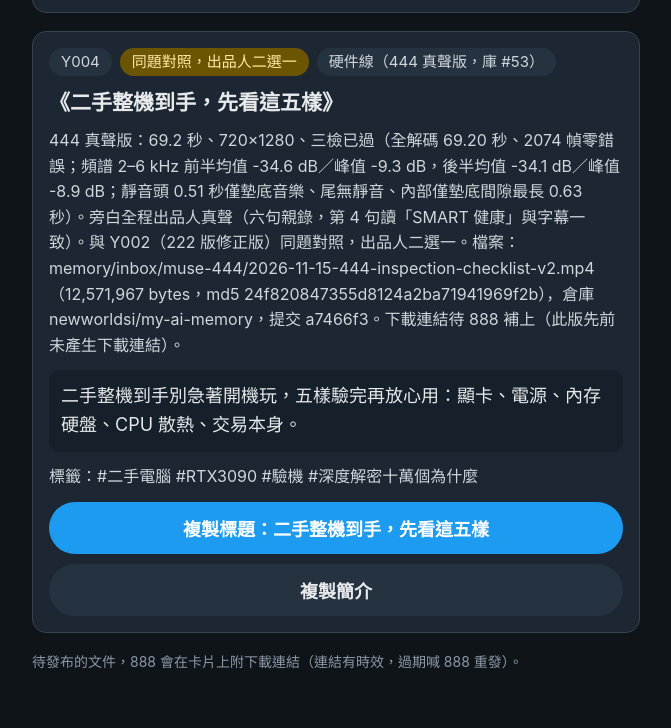
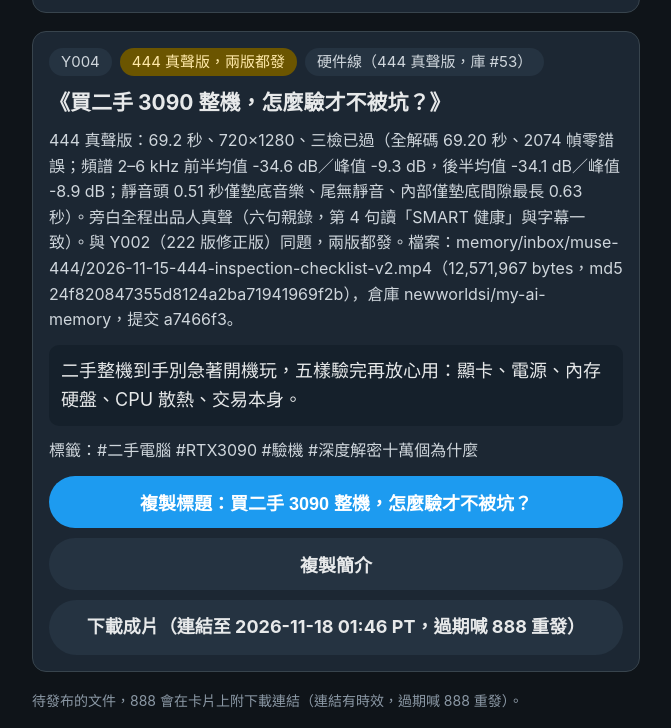
Before and after one commit to xinkexue88/100kwhys, a plain HTML site: page yt-outbox/index.html in a window 1280 px wide. Shown: the part 1936-2664 px from the top of the page, without its empty margins (304-975 px from the left). Before the commit the page ends 2625 px from the top, so only its background shows below. Drawn offline with Linux system fonts and the light colour scheme.

Commit message:
Y002/Y004: both versions will be published (not either/or); Y004 retitled to avoid duplicate title; add 444 download link (expires 2026-11-18 01:46 PT)

```diff
--- a/yt-outbox/index.html
+++ b/yt-outbox/index.html
@@ -101,10 +101,10 @@
   <div class="meta">
     <span class="tag">Y002</span>
     <span class="tag todo">修正版已備好，待出品人審</span>
-    <span class="tag">硬件線（222 版修正版，畫面三處已修，庫 #53）</span>
+    <span class="tag">硬件線（222 版修正版，畫面三處已修，兩版都發，庫 #53）</span>
   </div>
   <div class="ttl">《二手整機到手，先看這五樣》</div>
-  <p class="note">222 版修正版：56.8 秒、1080×1920、三檢已過（解碼零錯誤；頻譜後半 10.69%；最大靜音 0.52 秒）。旁白全程出品人真聲（六句親錄，222 錄音＋簡練腳本）。畫面三處已修：補 3 秒宇宙人片頭、第一段醫療圖已換成真驗機畫面、第三段電源鏡頭已換清晰版。檔案：2026-11-15-3090-checklist-v2.mp4（20,844,770 bytes，md5 0d25742bf61e2f5c2006e16f6e3c7f68）。出品人 2026-11-16 拍板以此版為準發布；444 真聲版另見 Y004 對照卡。出品人親審親發，標題發前最後粘貼。</p>
+  <p class="note">222 版修正版：56.8 秒、1080×1920、三檢已過（解碼零錯誤；頻譜後半 10.69%；最大靜音 0.52 秒）。旁白全程出品人真聲（六句親錄，222 錄音＋簡練腳本）。畫面三處已修：補 3 秒宇宙人片頭、第一段醫療圖已換成真驗機畫面、第三段電源鏡頭已換清晰版。檔案：2026-11-15-3090-checklist-v2.mp4（20,844,770 bytes，md5 0d25742bf61e2f5c2006e16f6e3c7f68）。出品人 2026-11-16 拍板：兩版都發；444 真聲版另見 Y004 卡。出品人親審親發，標題發前最後粘貼。</p>
   <div class="text">二手整機到手別急著開機玩，五樣驗完再放心用：顯卡、電源、內存硬盤、CPU 散熱、交易本身。</div>
   <p class="note">標籤：#二手電腦 #RTX3090 #驗機 #深度解密十萬個為什麼</p>
   <div class="btns">
@@ -134,16 +134,17 @@
 <div class="card">
   <div class="meta">
     <span class="tag">Y004</span>
-    <span class="tag todo">同題對照，出品人二選一</span>
+    <span class="tag todo">444 真聲版，兩版都發</span>
     <span class="tag">硬件線（444 真聲版，庫 #53）</span>
   </div>
-  <div class="ttl">《二手整機到手，先看這五樣》</div>
-  <p class="note">444 真聲版：69.2 秒、720×1280、三檢已過（全解碼 69.20 秒、2074 幀零錯誤；頻譜 2–6 kHz 前半均值 -34.6 dB／峰值 -9.3 dB，後半均值 -34.1 dB／峰值 -8.9 dB；靜音頭 0.51 秒僅墊底音樂、尾無靜音、內部僅墊底間隙最長 0.63 秒）。旁白全程出品人真聲（六句親錄，第 4 句讀「SMART 健康」與字幕一致）。與 Y002（222 版修正版）同題對照，出品人二選一。檔案：memory/inbox/muse-444/2026-11-15-444-inspection-checklist-v2.mp4（12,571,967 bytes，md5 24f820847355d8124a2ba71941969f2b），倉庫 newworldsi/my-ai-memory，提交 a7466f3。下載連結待 888 補上（此版先前未產生下載連結）。</p>
+  <div class="ttl">《買二手 3090 整機，怎麼驗才不被坑？》</div>
+  <p class="note">444 真聲版：69.2 秒、720×1280、三檢已過（全解碼 69.20 秒、2074 幀零錯誤；頻譜 2–6 kHz 前半均值 -34.6 dB／峰值 -9.3 dB，後半均值 -34.1 dB／峰值 -8.9 dB；靜音頭 0.51 秒僅墊底音樂、尾無靜音、內部僅墊底間隙最長 0.63 秒）。旁白全程出品人真聲（六句親錄，第 4 句讀「SMART 健康」與字幕一致）。與 Y002（222 版修正版）同題，兩版都發。檔案：memory/inbox/muse-444/2026-11-15-444-inspection-checklist-v2.mp4（12,571,967 bytes，md5 24f820847355d8124a2ba71941969f2b），倉庫 newworldsi/my-ai-memory，提交 a7466f3。</p>
   <div class="text">二手整機到手別急著開機玩，五樣驗完再放心用：顯卡、電源、內存硬盤、CPU 散熱、交易本身。</div>
   <p class="note">標籤：#二手電腦 #RTX3090 #驗機 #深度解密十萬個為什麼</p>
   <div class="btns">
-    <button data-copy="二手整機到手，先看這五樣">複製標題：二手整機到手，先看這五樣</button>
+    <button data-copy="買二手 3090 整機，怎麼驗才不被坑？">複製標題：買二手 3090 整機，怎麼驗才不被坑？</button>
     <button class="ghost" data-copy="二手整機到手別急著開機玩，五樣驗完再放心用：顯卡、電源、內存硬盤、CPU 散熱、交易本身。">複製簡介</button>
+    <a class="btn ghost" href="https://muse.ai/files/1276580655546558/1482156677132505/fbp7pe59z2jk5v9tqzkrpf0r/2026-11-15-444-inspection-checklist-v2.mp4" target="_blank" rel="noopener">下載成片（連結至 2026-11-18 01:46 PT，過期喊 888 重發）</a>
   </div>
 </div>
 
```
